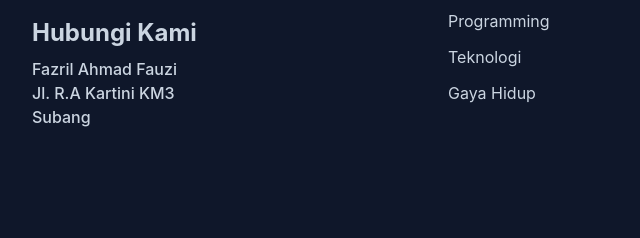
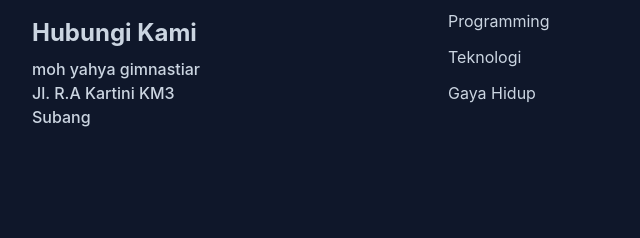
Before and after one commit to agim567/portfolio-agim, a website: page index.html in a window 1280 px wide. Shown: the part 8513-8751 px from the top of the page, 0-640 px from the left. Drawn offline with Linux system fonts and the light colour scheme.

Commit message:
Update index.html

```diff
--- a/index.html
+++ b/index.html
@@ -359,7 +359,7 @@
           <div class="w-full px-4 mb-12 text-slate-300 font-medium md:w-1/3">
             <h2 class="font-bold text-3xl text-white mb-5">Fakultas Ilmu Komputer</h2>
             <h3 class="font-bold text-2xl mb-2">Hubungi Kami</h3>
-            <p>Fazril Ahmad Fauzi</p>
+            <p>moh yahya gimnastiar</p>
             <p>Jl. R.A Kartini KM3</p>
             <p>Subang</p>
           </div>
```
